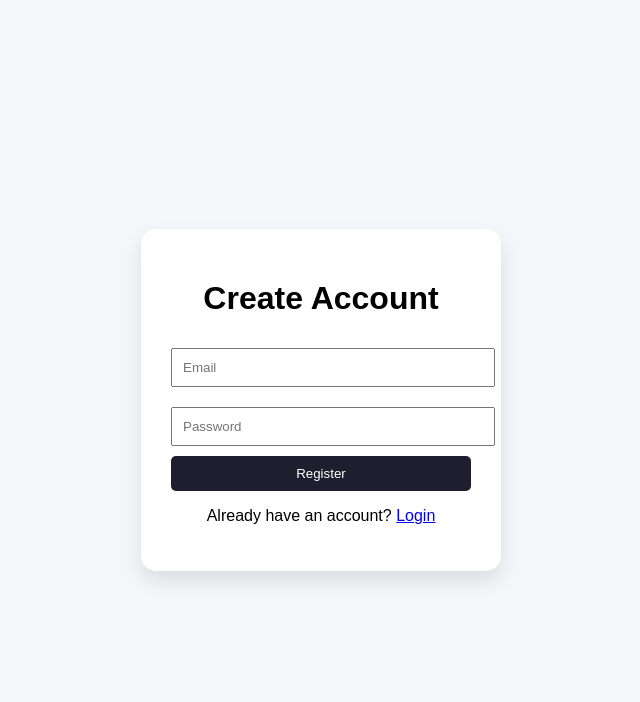
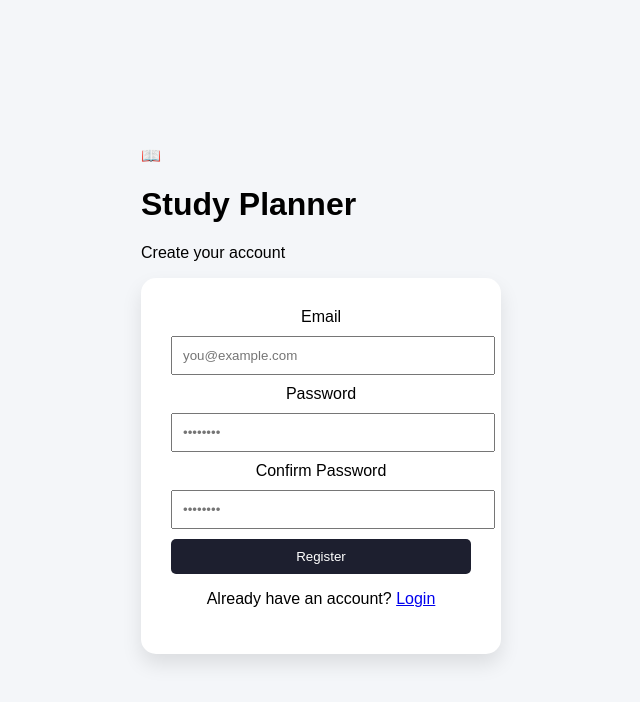
Before and after one commit to baloxq/Study-planner, a plain HTML site: page register.html in a window 1280 px wide. Shown: the whole page, without its empty margins (319-959 px from the left). Drawn offline with Linux system fonts and the light colour scheme.

Commit message:
Update register.html

```diff
--- a/register.html
+++ b/register.html
@@ -5,14 +5,36 @@
 <title>Register</title>
 <link rel="stylesheet" href="style.css">
 </head>
+
 <body class="auth">
+
+<div class="auth-container">
+
+<div class="logo">📖</div>
+<h1>Study Planner</h1>
+<p>Create your account</p>
+
 <div class="card">
-<h1>Create Account</h1>
-<input type="email" placeholder="Email">
-<input type="password" placeholder="Password">
+
+<label>Email</label>
+<input type="email" placeholder="you@example.com">
+
+<label>Password</label>
+<input type="password" placeholder="••••••••">
+
+<label>Confirm Password</label>
+<input type="password" placeholder="••••••••">
+
 <button onclick="register()">Register</button>
-<p>Already have an account? <a href="index.html">Login</a></p>
+
+<p>Already have an account?
+    <a href="index.html">Login</a>
+</p>
+
 </div>
+
+</div>
+
 <script src="script.js"></script>
 </body>
 </html>
```
